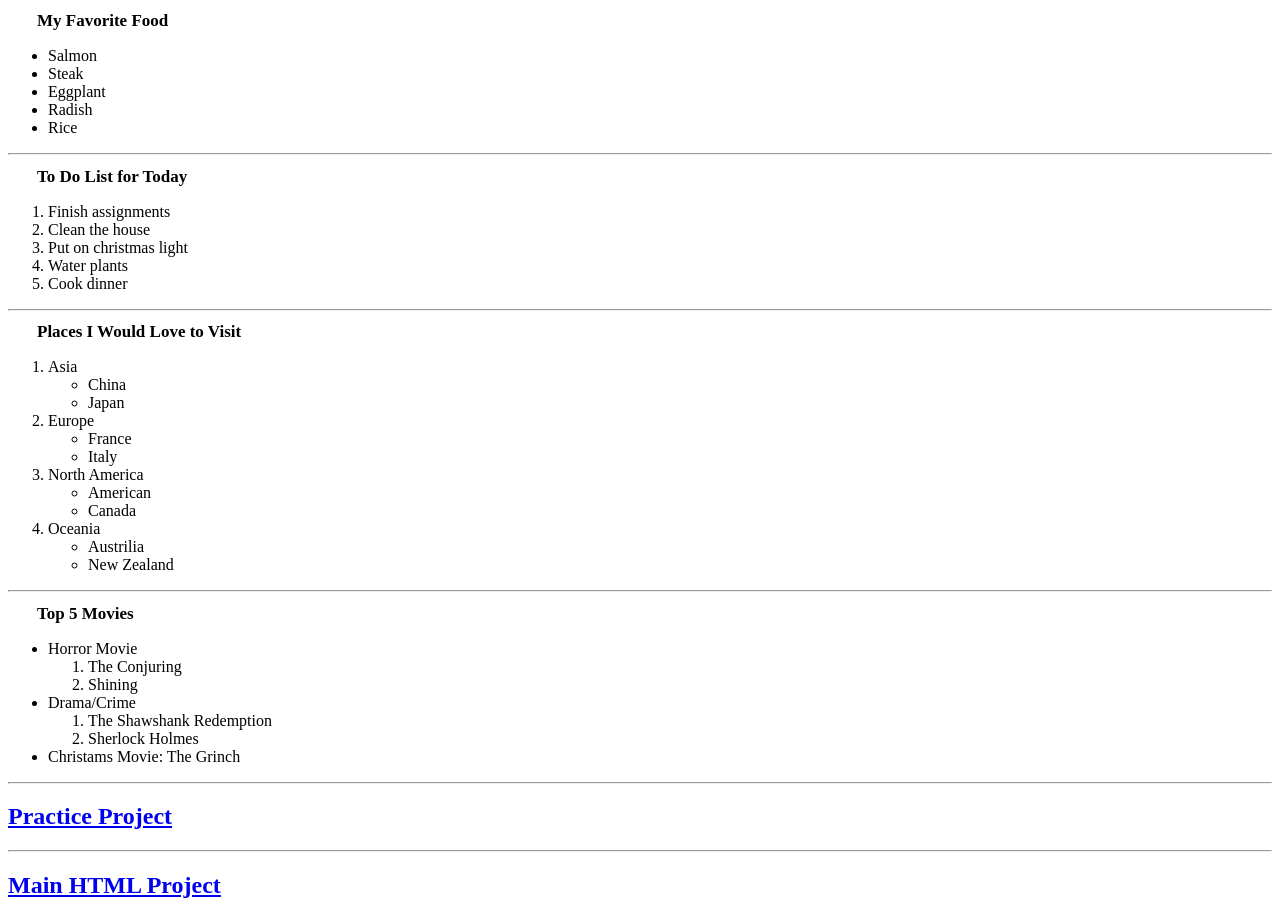
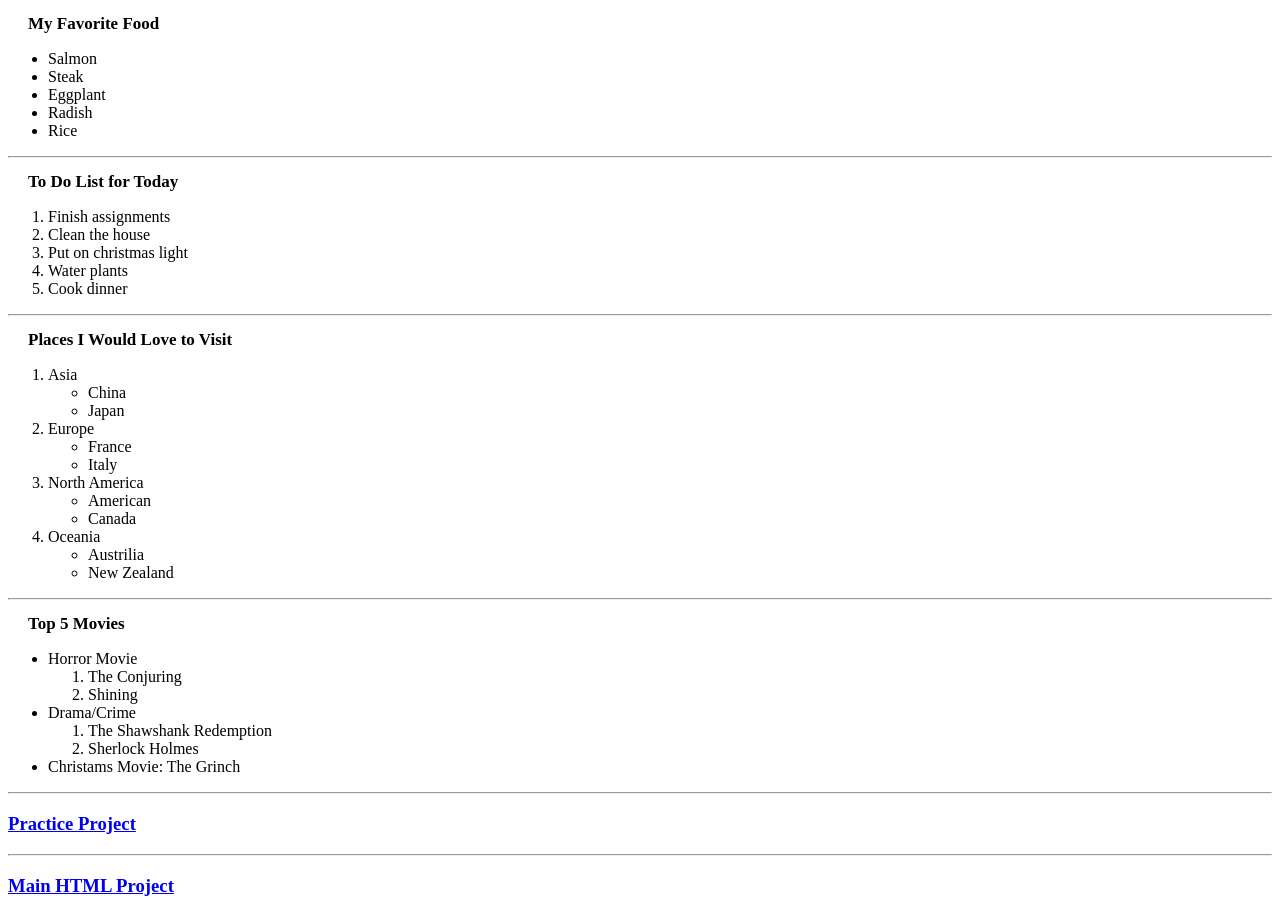
Before and after one commit to KaiqiGeorge/Assignment-for-week1, a plain HTML site: page index.html in a window 1280 px wide. Drawn offline with Linux system fonts and the light colour scheme.

Commit message:
change the font size of the titles

```diff
--- a/index.html
+++ b/index.html
@@ -7,7 +7,7 @@
     <title>Assignments</title>
   </head>
   <body>
-    <h1 style="font-size: 17px; margin-left: 29px">My Favorite Food</h1>
+    <h2 style="font-size: 17px; margin-left: 20px">My Favorite Food</h2>
     <ul class="favorite-foods">
       <li>Salmon</li>
       <li>Steak</li>
@@ -16,7 +16,7 @@
       <li>Rice</li>
     </ul>
     <hr>
-    <h1 style="font-size: 17px; margin-left: 29px">To Do List for Today</h1>
+    <h2 style="font-size: 17px; margin-left: 20px">To Do List for Today</h2>
     <ol class="to-do-list">
       <li>Finish assignments</li>
       <li>Clean the house</li>
@@ -25,7 +25,7 @@
       <li>Cook dinner</li>
     </ol>
     <hr>
-    <h1 style="font-size: 17px; margin-left: 29px">Places I Would Love to Visit</h1>
+    <h2 style="font-size: 17px; margin-left: 20px">Places I Would Love to Visit</h2>
     <ol class="places">
       <li> Asia
         <ul>
@@ -53,7 +53,7 @@
                     </li>
     </ol>
     <hr>
-    <h1 style="font-size: 17px; margin-left: 29px">Top 5 Movies</h1>
+    <h2 style="font-size: 17px; margin-left: 20px">Top 5 Movies</h2>
     <ul class="Movies">
       <li> Horror Movie
         <ol>
@@ -74,10 +74,10 @@
 
     <hr>
 
-    <a href="https://linksandimagesbykaiqigeorge.netlify.app/" target="_blank"> <h2>Practice Project</h2></a>
+    <a href="https://linksandimagesbykaiqigeorge.netlify.app/" target="_blank"> <h3>Practice Project</h3></a>
     <hr>
 
-    <a href="https://littletravellerbykaiqigeorge.netlify.app/" target="_blank"> <h2>Main HTML Project</h2></a>
+    <a href="https://littletravellerbykaiqigeorge.netlify.app/" target="_blank"> <h3>Main HTML Project</h3></a>
 
 
   </body>
```
